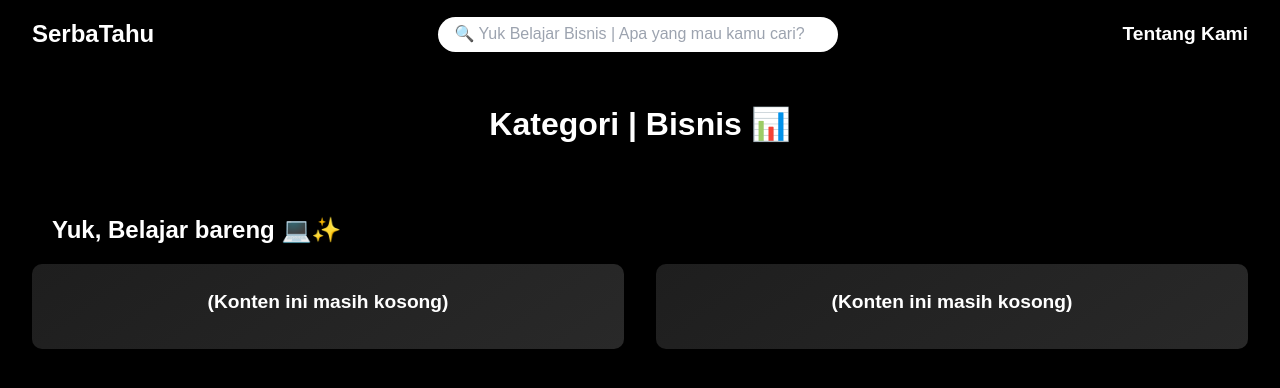
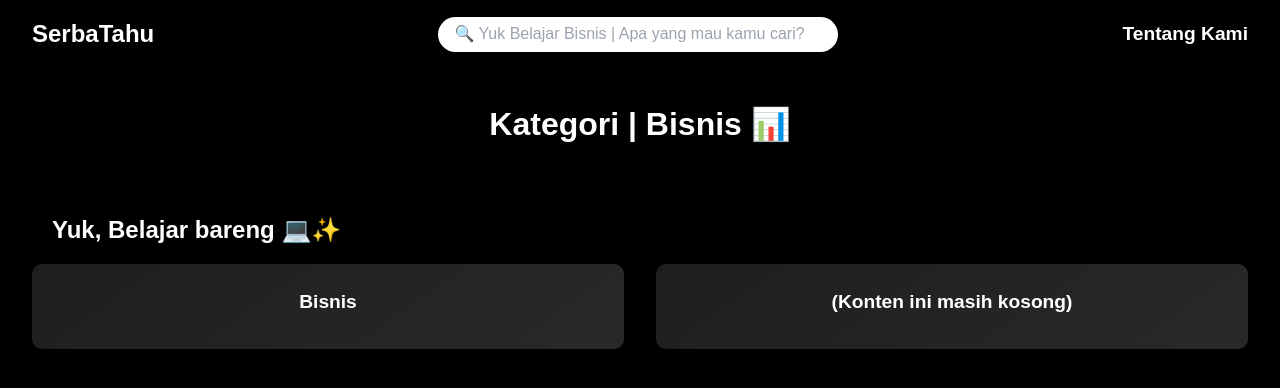
Before and after one commit to IndoNusaCorp/SerbaTahu.id, a Next.js app: page /bisnis in a window 1280 px wide. Shown: the top 388 px of the page. Built offline with nearby package versions, Linux system fonts and the light colour scheme.

Commit message:
Update page.tsx

```diff
--- a/src/app/bisnis/page.tsx
+++ b/src/app/bisnis/page.tsx
@@ -13,8 +13,8 @@ export default function Bisnis () {
   // Data discovery items
   const discoveryItems = [
     {
-      title: "(Konten ini masih kosong)",
-      href: "",
+      title: "Bisnis",
+      href: "/bisnis/arti-bisnis",
     },
     {
       title: "(Konten ini masih kosong)",
```
